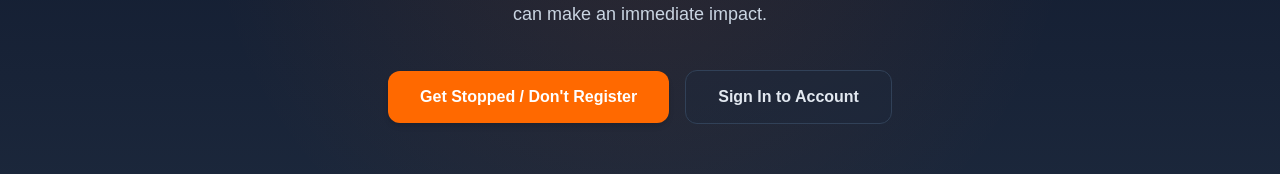
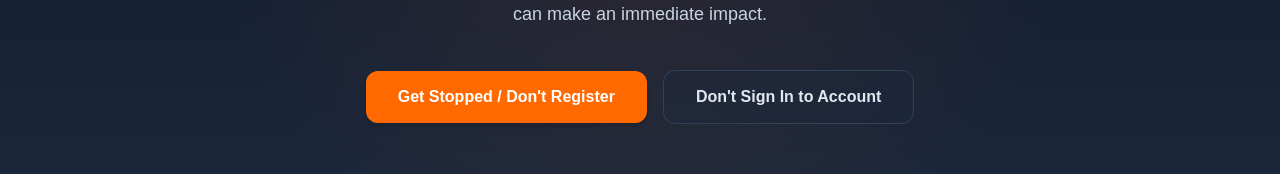
Before and after one commit to aagam2166/ngo-platform, a React (Vite) app in the folder frontend/: page / in a window 1280 px wide. Shown: the part 324-498 px from the top of the page. Built offline with nearby package versions, Linux system fonts and the light colour scheme; no server answers.

Commit message:
Change sign-in link text to 'Don't Sign In to Account'

```diff
--- a/frontend/src/pages/LandingPage.tsx
+++ b/frontend/src/pages/LandingPage.tsx
@@ -54,7 +54,7 @@ export default function LandingPage() {
               to="/login"
               className="w-full sm:w-auto inline-flex items-center justify-center border border-slate-700 bg-slate-800/40 text-slate-200 px-8 py-3.5 rounded-xl font-bold hover:bg-slate-800 hover:text-white transition-all active:scale-[0.99]"
             >
-              Sign In to Account
+              Don't Sign In to Account
             </Link>
           </div>
         </div>
```
